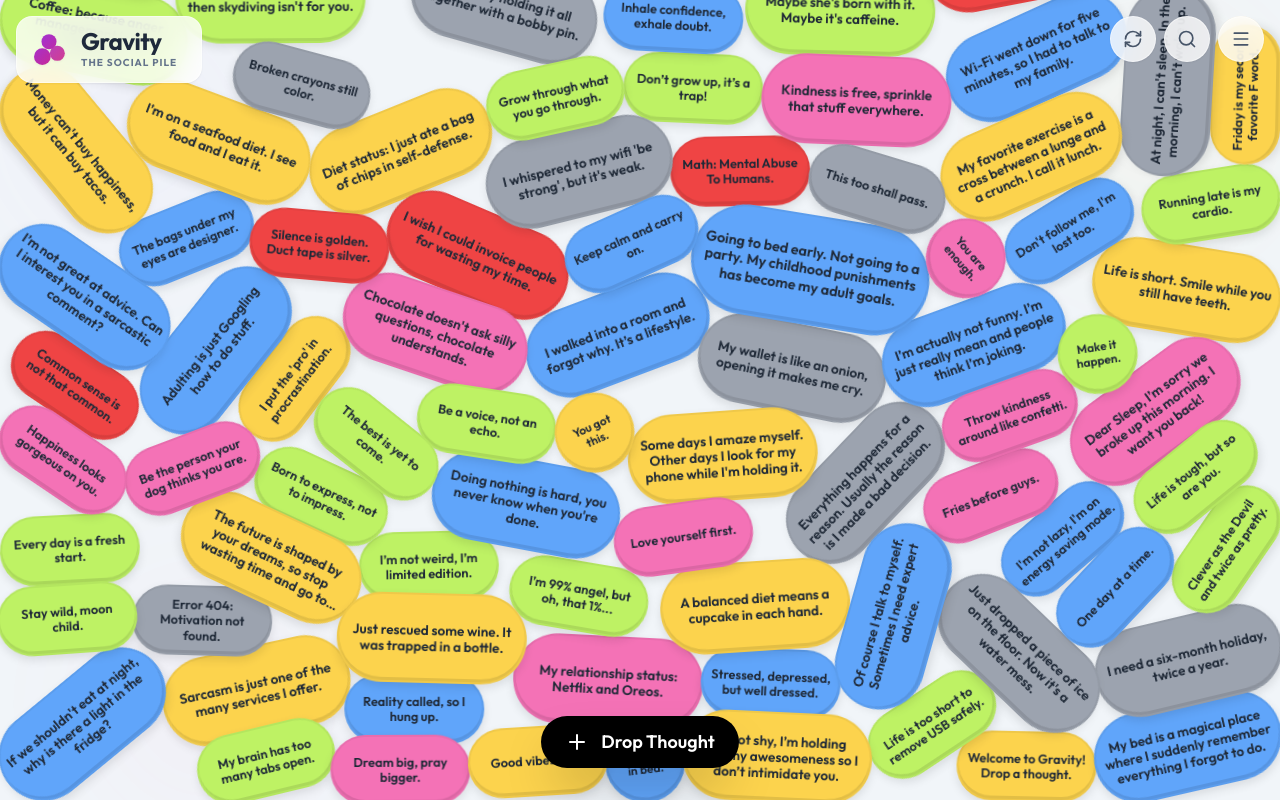
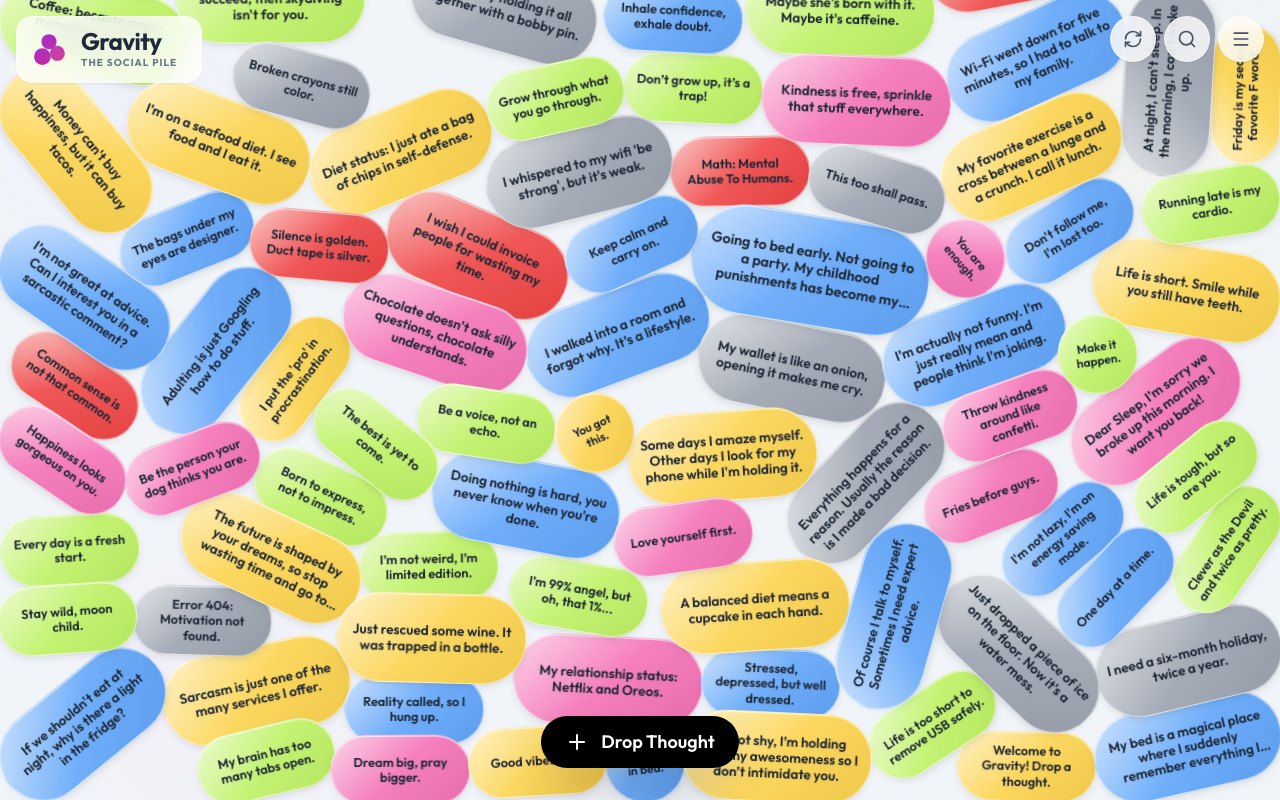
Before and after one commit to phalla-doll/gravity-post, a React (Vite) app: page / in a window 1280 px wide. Built offline with nearby package versions, Linux system fonts and the light colour scheme; no server answers.

Commit message:
feat: Enhance post appearance with glassmorphism
Adds a gradient background and refined styling to posts, giving them a more pronounced glassmorphism effect and improved visual feedback during interaction. This includes a specular highlight for depth and adjusted scaling/shadowing for drag states.

```diff
--- a/components/PhysicsWorld.tsx
+++ b/components/PhysicsWorld.tsx
@@ -245,23 +245,34 @@ const PhysicsWorld: React.FC<PhysicsWorldProps> = ({ posts, onPostClick }) => {
             className={`absolute top-0 left-0 cursor-grab active:cursor-grabbing select-none will-change-transform ${isDragged ? 'z-50' : 'z-10'}`}
             style={{ width, height }}
           >
-            {/* Inner Visual Container - Handles color, shape, and hover effects */}
+            {/* Inner Visual Container - Glassmorphism & Gradient Effects */}
             <div
               className={`
-                w-full h-full flex items-center justify-center px-2 py-0.5 text-center transition-all duration-300 ease-out border-2 border-black/5
-                ${isDragged ? 'shadow-2xl scale-110 ring-4 ring-white/60 brightness-105' : 'shadow-md hover:shadow-xl hover:scale-105 active:scale-95'}
+                w-full h-full flex items-center justify-center px-3 py-1 text-center transition-all duration-300 ease-out
+                ${isDragged ? 'scale-110 brightness-105' : 'hover:scale-105 active:scale-95'}
               `}
               style={{
-                backgroundColor: post.color,
+                // Enhanced Gradient Background:
+                // 1. White specular highlight (Top-Left)
+                // 2. Base Color
+                background: `
+                  linear-gradient(135deg, rgba(255,255,255,0.7) 0%, rgba(255,255,255,0.1) 50%, rgba(0,0,0,0.05) 100%),
+                  ${post.color}
+                `,
                 borderRadius: `${radius}px`,
                 color: '#1f2937',
                 fontWeight: 600,
                 fontSize: fontSize,
                 lineHeight: '1.2',
-                boxShadow: isDragged ? '0 20px 25px -5px rgba(0, 0, 0, 0.2), 0 10px 10px -5px rgba(0, 0, 0, 0.1)' : 'inset 0 -3px 0 rgba(0,0,0,0.1), 0 4px 10px rgba(0, 0, 0, 0.1)'
+                // Glass-like Border
+                border: '1px solid rgba(255,255,255,0.5)',
+                // Soft shadow + Inset shine for volume
+                boxShadow: isDragged
+                  ? '0 25px 30px -5px rgba(0, 0, 0, 0.2), 0 10px 10px -5px rgba(0, 0, 0, 0.1), inset 0 0 10px rgba(255,255,255,0.5)'
+                  : '0 4px 8px -2px rgba(0, 0, 0, 0.1), 0 2px 4px -2px rgba(0, 0, 0, 0.06), inset 0 1px 0 rgba(255,255,255,0.6)'
               }}
             >
-              <span className="line-clamp-3 overflow-hidden text-ellipsis pointer-events-none">
+              <span className="line-clamp-3 overflow-hidden text-ellipsis pointer-events-none drop-shadow-sm">
                 {post.text}
               </span>
             </div>
```
